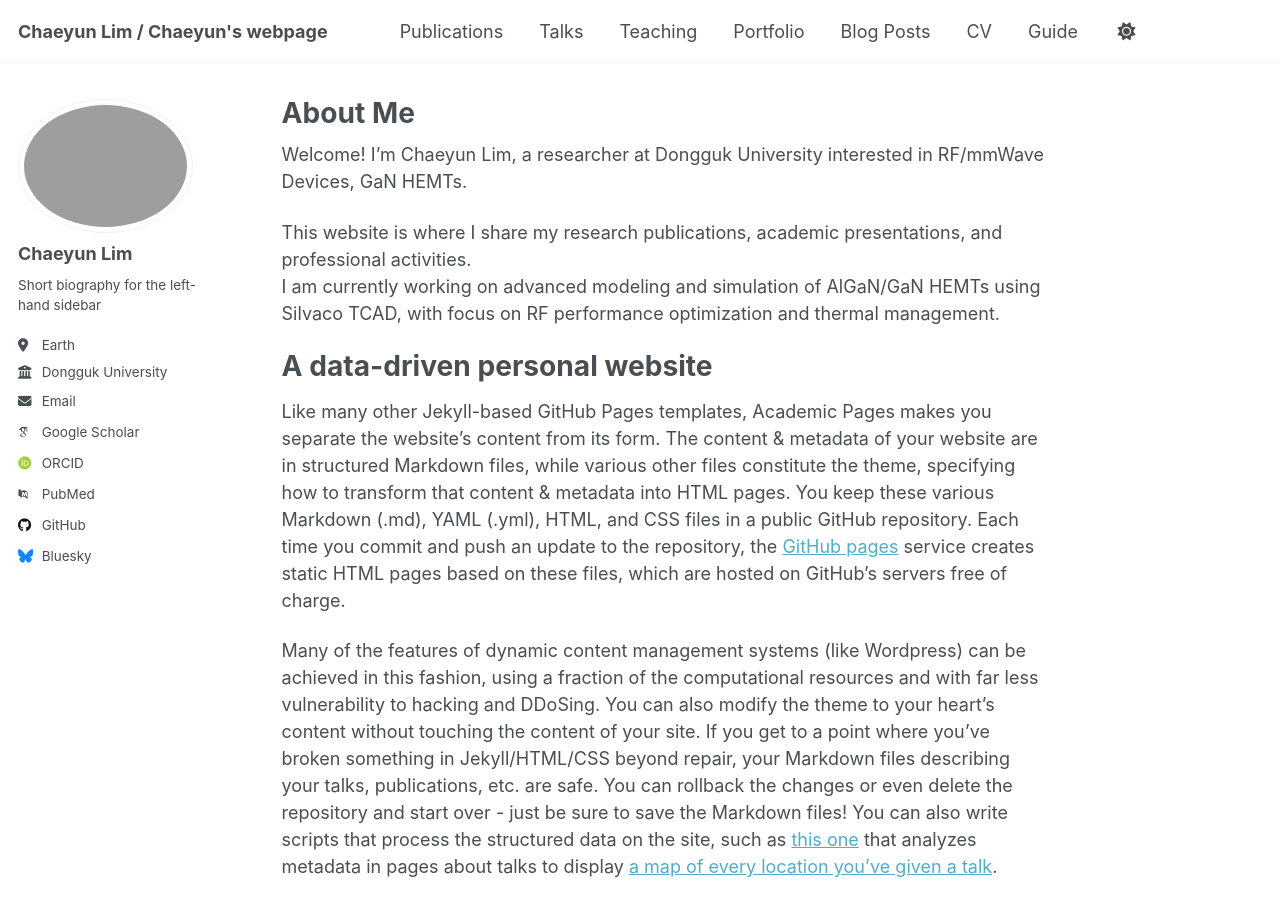
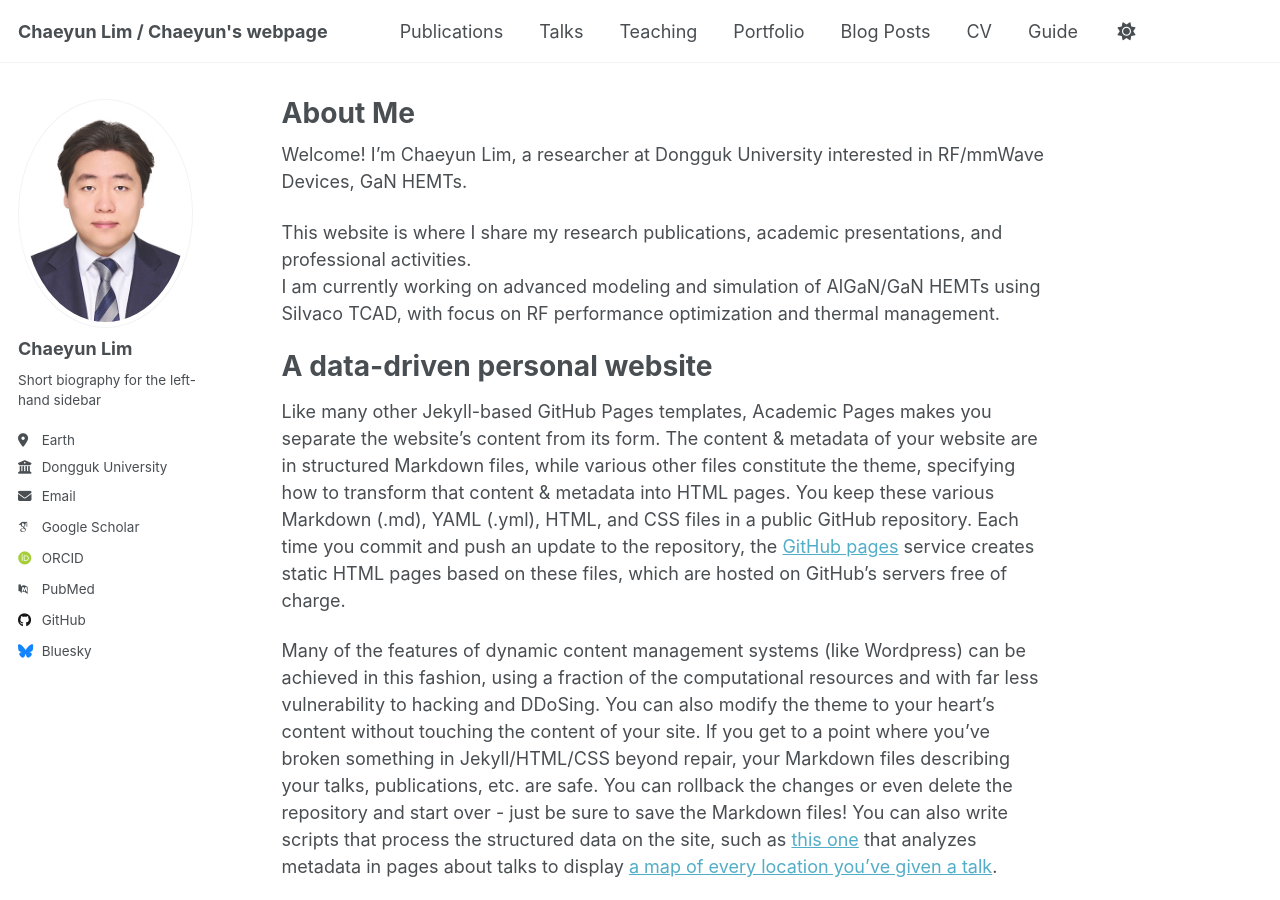
Before and after one commit to Chaeyun97/Chaeyun97.github.io, a Jekyll site: the page built from _pages/about.md, in a window 1280 px wide and 900 px high. Built offline with Jekyll 4.4.1, drawn with Linux system fonts in a browser that asks for light colours; some web fonts are replaced; a script that is not in the unit is left out.

Commit message:
Update _config.yml

```diff
--- a/_config.yml
+++ b/_config.yml
@@ -22,7 +22,7 @@ repository               : "academicpages/academicpages.github.io"
 #               Additional customization can be done by editing /_includes/author-profile.html
 author:
   # Biographic information
-  avatar           : "https://chaeyun97.github.io/images/KakaoTalk_20250407_192431862.png"
+  avatar           : "https://chaeyun97.github.io/images/KakaoTalk_20250407_192431862.jpg"
   name             : "Chaeyun Lim"
   pronouns         : # example: "she/her"
   bio              : "Short biography for the left-hand sidebar"
```
